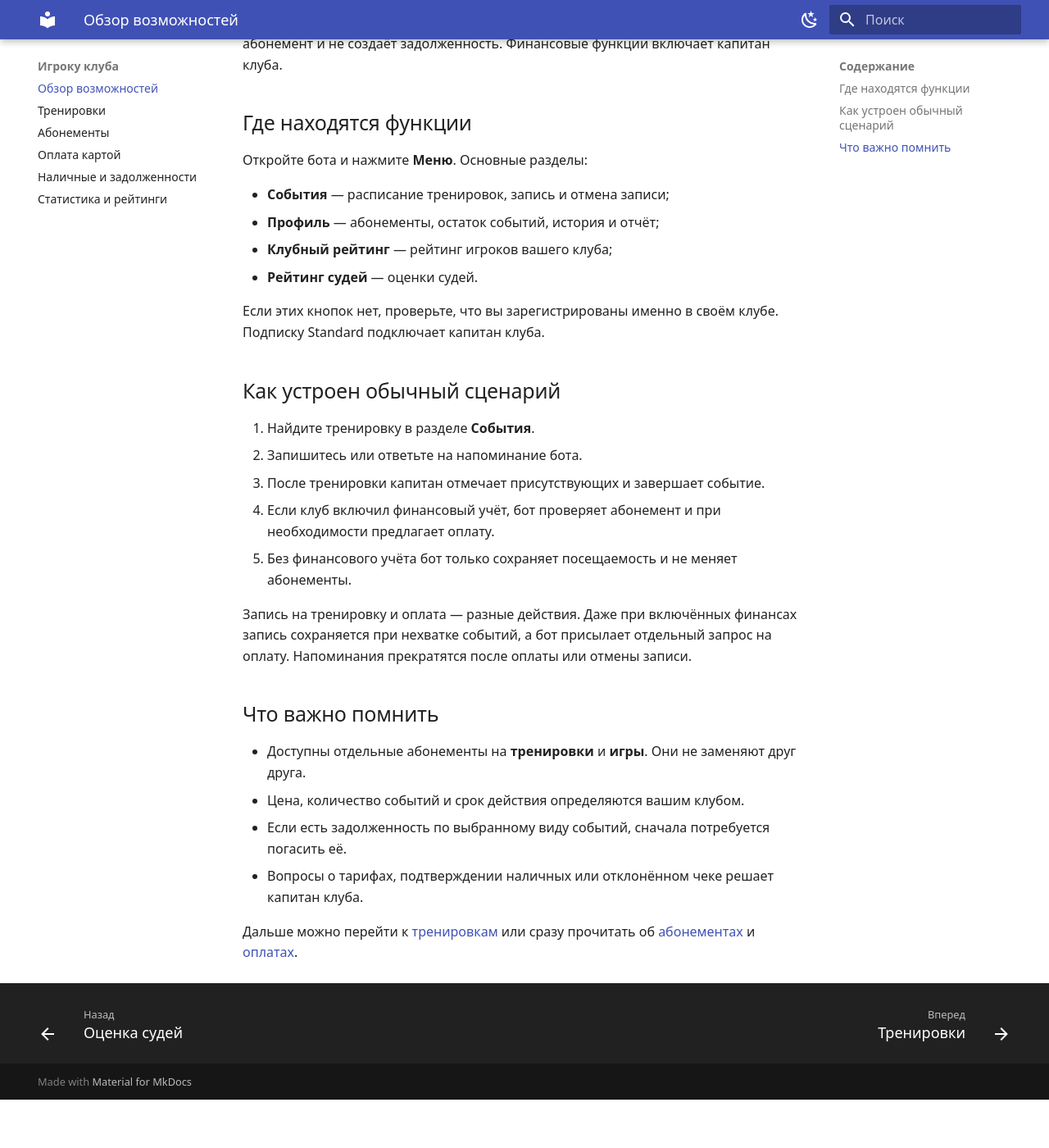
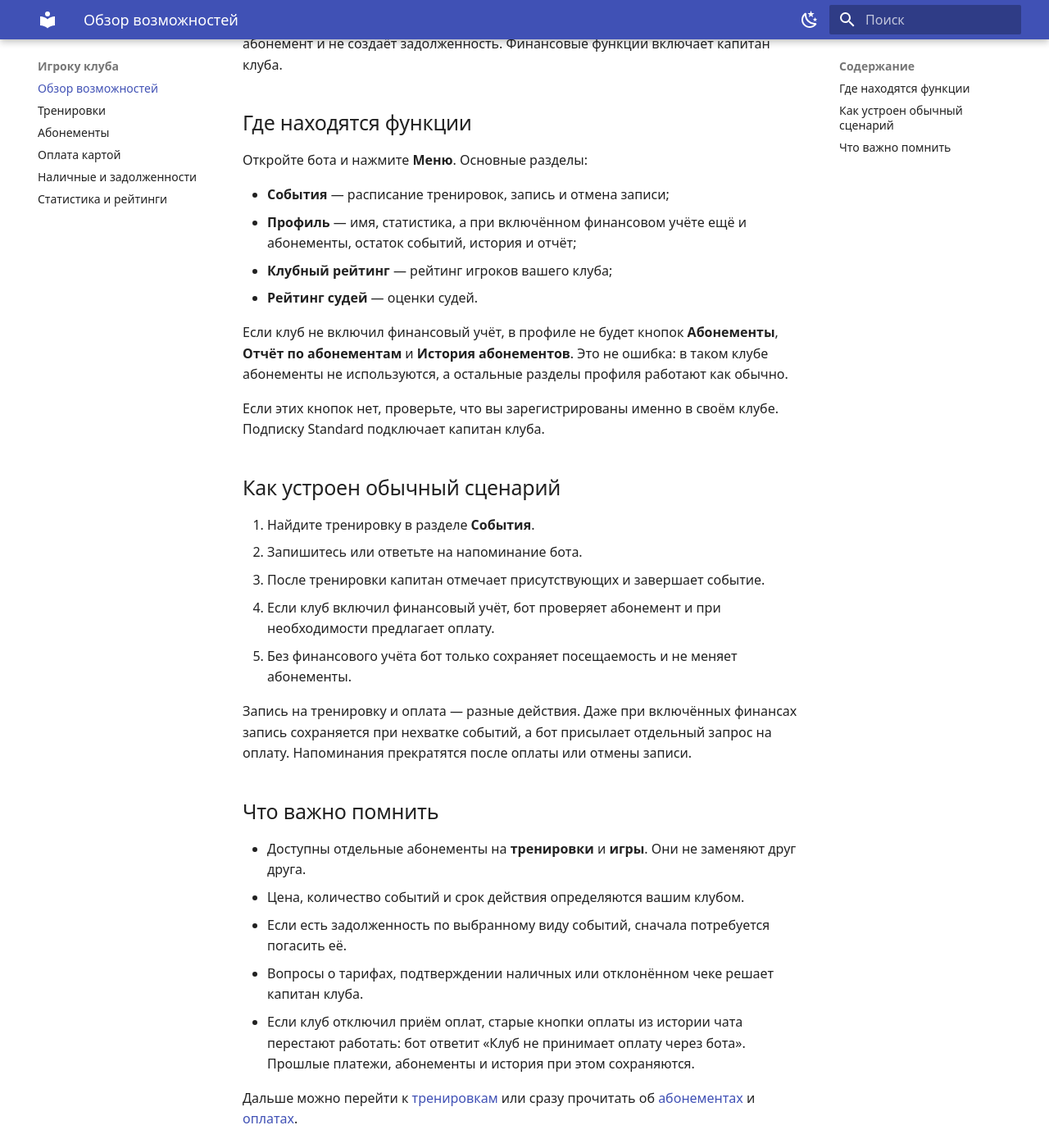
Before and after one commit to fbotru/public_docs, an MkDocs documentation site: the page built from docs/docs/club_player/index.md, in a window 1280 px wide and 1400 px high, scrolled down 356 px. Shown: the whole window at 82% size. Built offline with MkDocs 1.6.1 and Material for MkDocs 9.7.7, drawn with Linux system fonts in a browser that asks for light colours; before the commit the page ends 1697 px from its top, so only the background shows below that.

Commit message:
Описать интерфейс клуба без финансового учёта (#2)
Уточняю, какие кнопки скрываются при выключенном приёме оплат, что
«Оплаты» видны всегда, как ведут себя старые кнопки оплаты из истории
чата и какой отчёт приходит после завершения тренировки без списаний.


Claude-Session: https://claude.ai/code/session_01Pt828sfUJmX5hvwaa7r4wF

Co-authored-by: opencode <opencode@example.com>
Co-authored-by: Claude Opus 5 <noreply@anthropic.com>

```diff
--- a/docs/docs/club_player/index.md
+++ b/docs/docs/club_player/index.md
@@ -9,9 +9,11 @@
 Откройте бота и нажмите **Меню**. Основные разделы:
 
 - **События** — расписание тренировок, запись и отмена записи;
-- **Профиль** — абонементы, остаток событий, история и отчёт;
+- **Профиль** — имя, статистика, а при включённом финансовом учёте ещё и абонементы, остаток событий, история и отчёт;
 - **Клубный рейтинг** — рейтинг игроков вашего клуба;
 - **Рейтинг судей** — оценки судей.
+
+Если клуб не включил финансовый учёт, в профиле не будет кнопок **Абонементы**, **Отчёт по абонементам** и **История абонементов**. Это не ошибка: в таком клубе абонементы не используются, а остальные разделы профиля работают как обычно.
 
 Если этих кнопок нет, проверьте, что вы зарегистрированы именно в своём клубе. Подписку Standard подключает капитан клуба.
 
@@ -31,5 +33,6 @@
 - Цена, количество событий и срок действия определяются вашим клубом.
 - Если есть задолженность по выбранному виду событий, сначала потребуется погасить её.
 - Вопросы о тарифах, подтверждении наличных или отклонённом чеке решает капитан клуба.
+- Если клуб отключил приём оплат, старые кнопки оплаты из истории чата перестают работать: бот ответит «Клуб не принимает оплату через бота». Прошлые платежи, абонементы и история при этом сохраняются.
 
 Дальше можно перейти к [тренировкам](trainings.md) или сразу прочитать об [абонементах](subscriptions.md) и [оплатах](card_payment.md).
```
Also changed, not shown: docs/docs/club_captain/index.md (+6 -0 lines), docs/docs/club_captain/trainings.md (+1 -1 lines), docs/docs/club_player/subscriptions.md (+3 -1 lines).
